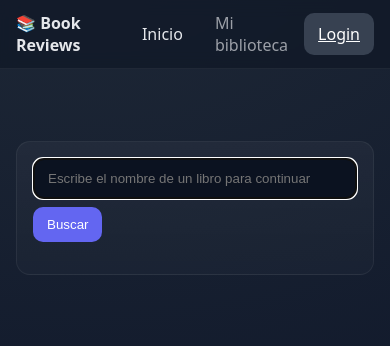
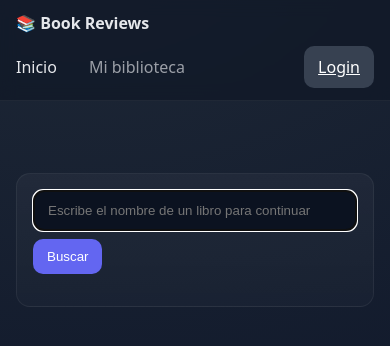
Before and after one commit to wagarcia27/frontend-nuxt-books, a Nuxt app: page / in a window 390 px wide. Shown: the top 346 px of the page. Built offline with nearby package versions, Linux system fonts and the light colour scheme.

Commit message:
dev: cambios frontend

```diff
--- a/components/AppHeader.vue
+++ b/components/AppHeader.vue
@@ -1,13 +1,13 @@
 <template>
   <header class="app-header">
     <div class="container header-grid">
-      <div class="lhs">
-        <NuxtLink class="brand" to="/">📚 {{ appName }}</NuxtLink>
-        <nav class="links">
-          <NuxtLink to="/">Inicio</NuxtLink>
-          <NuxtLink to="/library">Mi biblioteca</NuxtLink>
-        </nav>
-      </div>
+      <NuxtLink class="brand" to="/">📚 {{ appName }}</NuxtLink>
+
+      <nav class="links">
+        <NuxtLink to="/">Inicio</NuxtLink>
+        <NuxtLink to="/library">Mi biblioteca</NuxtLink>
+      </nav>
+
       <div class="rhs">
         <div v-if="auth.isAuthenticated" class="row auth-box" style="gap:8px; align-items:center;">
           <div class="user-chip">
@@ -35,12 +35,31 @@ const auth = useAuthStore()
 </script>
 
 <style scoped>
-.header-grid { padding: 12px 16px; display: grid; grid-template-columns: 1fr auto; align-items: center; }
-.lhs { display: flex; align-items: center; gap: 14px; }
-.links { display: flex; gap: 16px; align-items: center; }
-.rhs { display: flex; align-items: center; justify-content: flex-end; gap: 10px; }
+.header-grid {
+  padding: 12px 16px;
+  display: grid;
+  grid-template-columns: auto 1fr auto;
+  grid-template-areas: 'brand links rhs';
+  align-items: center;
+  gap: 12px;
+}
+.brand { grid-area: brand; text-decoration: none; }
+.links { grid-area: links; display: flex; gap: 16px; align-items: center; }
+.rhs { grid-area: rhs; display: flex; align-items: center; justify-self: end; gap: 10px; }
 .user-chip { display: inline-flex; align-items: center; gap: 6px; padding: 6px 10px; border-radius: 999px; border:1px solid rgba(255,255,255,0.12); background: rgba(255,255,255,0.03); }
 .user-chip .avatar { filter: drop-shadow(0 2px 8px rgba(0,0,0,.35)); }
 .user-chip .name { color: var(--text); font-weight: 600; }
 .power { display: inline-flex; gap: 6px; align-items: center; }
+
+/* Mobile: brand arriba; enlaces a la izquierda y usuario/logout a la derecha */
+@media (max-width: 640px) {
+  .header-grid {
+    grid-template-columns: 1fr auto;
+    grid-template-areas:
+      'brand brand'
+      'links rhs';
+  }
+  .links { justify-self: start; }
+  .rhs { justify-self: end; }
+}
 </style>
```
